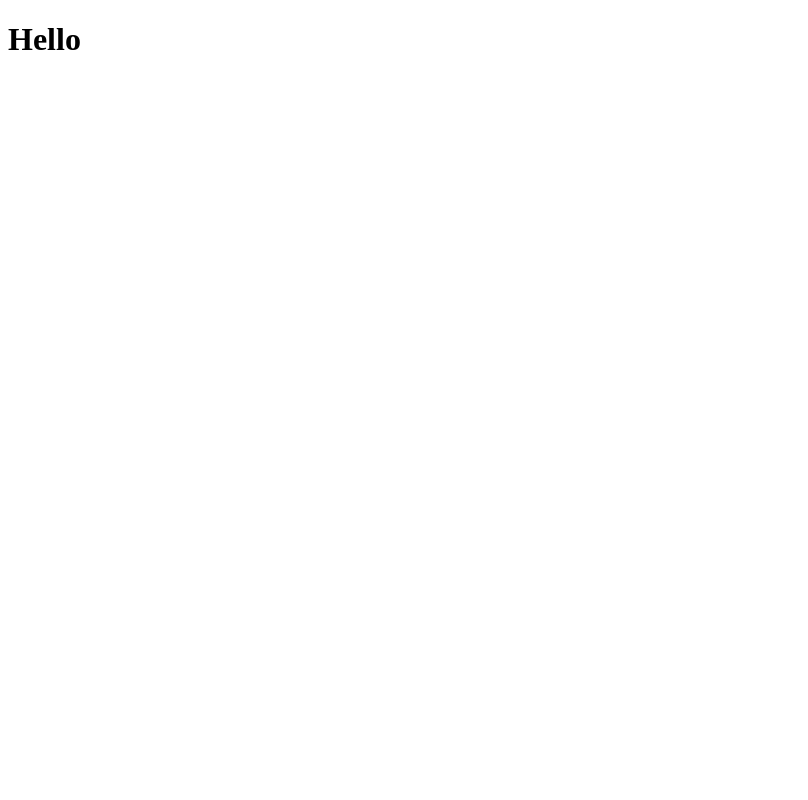
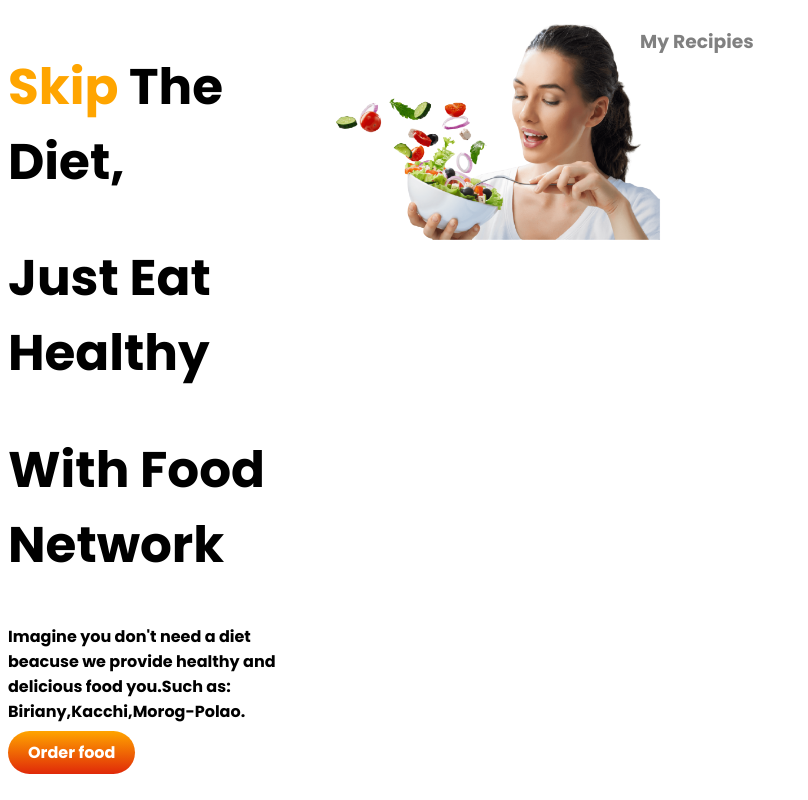
Before and after one commit to tabanoonyuki8/Food-website, a plain HTML site: page index.html in a window 1280 px wide. Shown: the whole page, without its empty margins (0-808 px from the left). Drawn offline with Linux system fonts and the light colour scheme.

Commit message:
New commit

```diff
--- a/index.html
+++ b/index.html
@@ -4,9 +4,35 @@
     <meta charset="UTF-8">
     <meta http-equiv="X-UA-Compatible" content="IE=edge">
     <meta name="viewport" content="width=device-width, initial-scale=1.0">
+    <link rel="preconnect" href="https://fonts.googleapis.com">
+   <link rel="preconnect" href="https://fonts.gstatic.com" crossorigin>
+   <link href="https://fonts.googleapis.com/css2?family=Poppins:ital,wght@0,700;0,800;1,600&display=swap" rel="stylesheet">
     <link rel="stylesheet" href="style.css">
     <title>Food base Network</title>
-    <h1>Hello</h1>
+    <section>
+        <div class="half">
+            <h1><span class="orange">Skip</span> The Diet,</h1>
+        <h1>Just Eat Healthy</h1>
+        <h1>With Food Network</h1>
+        <P>
+        Imagine you don't need a diet beacuse we provide healthy and delicious food you.Such as: Biriany,Kacchi,Morog-Polao.
+        </P>
+        <a class="food" target="_blank" href="https://hungrynaki.com/">Order food</a>
+        </div>
+      <div class="half">
+        <img src="female.png" alt="">
+      </div>
+       <h3 class="line">My Recipies</h3>
+    </section>
+
+<section>
+
+
+</section>
+
+
+
+
 </head>
 <body>
 
--- a/style.css
+++ b/style.css
@@ -1,12 +1,38 @@
 body{
-
-
-
-
-
-
-
-
-
+    font-family: 'Poppins', sans-serif;
+}
+h1{
+    font-size: 50px;
 
 }
+  .orange{
+      color:orange;
+  }
+  section{
+      display : flex;
+  }
+.half{
+    width: 25%;
+}
+.half img{
+    width:110%
+}
+.food{
+    text-decoration: none;
+   background-image: linear-gradient(orange,rgb(224, 41, 9));
+   padding: 10px 20px;
+   color:white;
+   font width:300;
+   border-radius: 30px;
+
+}
+
+.img{
+
+   height: 580px;
+
+}
+.line{
+    color: gray;
+    text align:center;
+}
```
Also changed, not shown: Frame 57.jpg (added), female.png (added).
